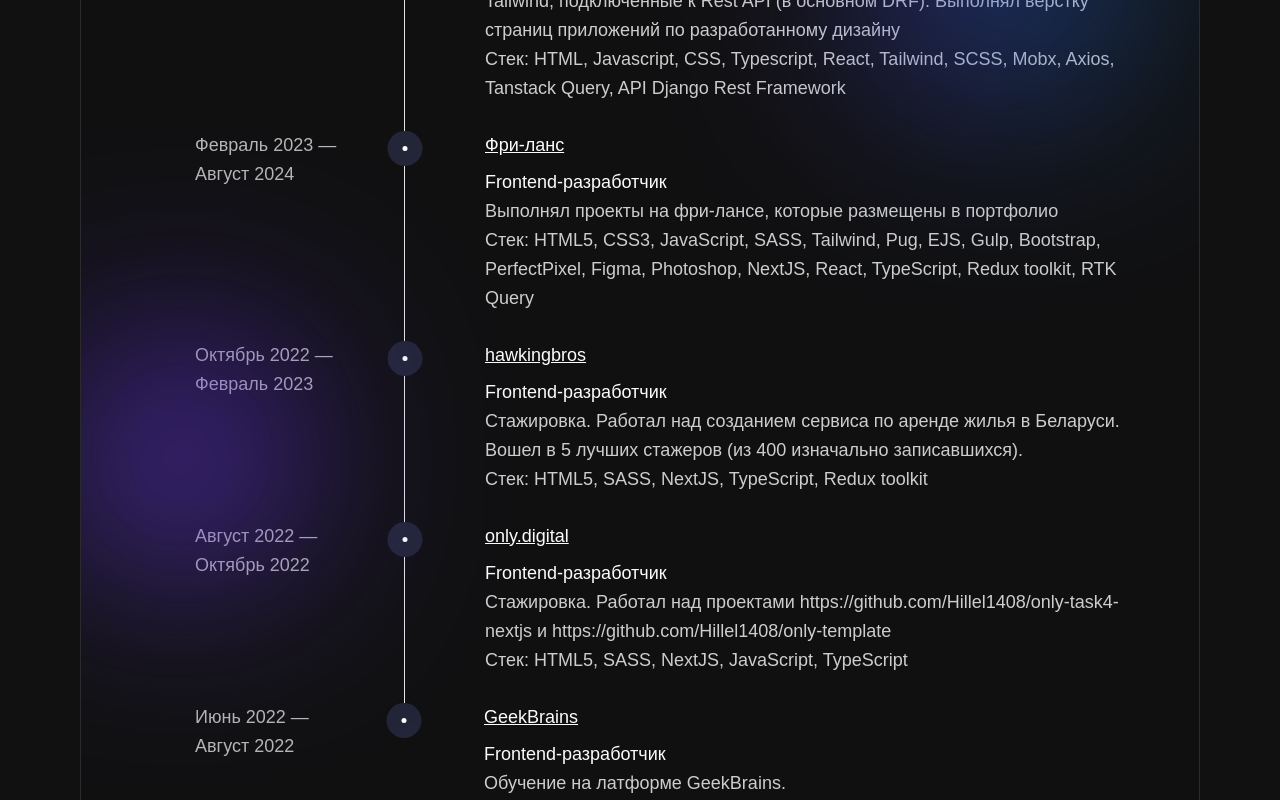
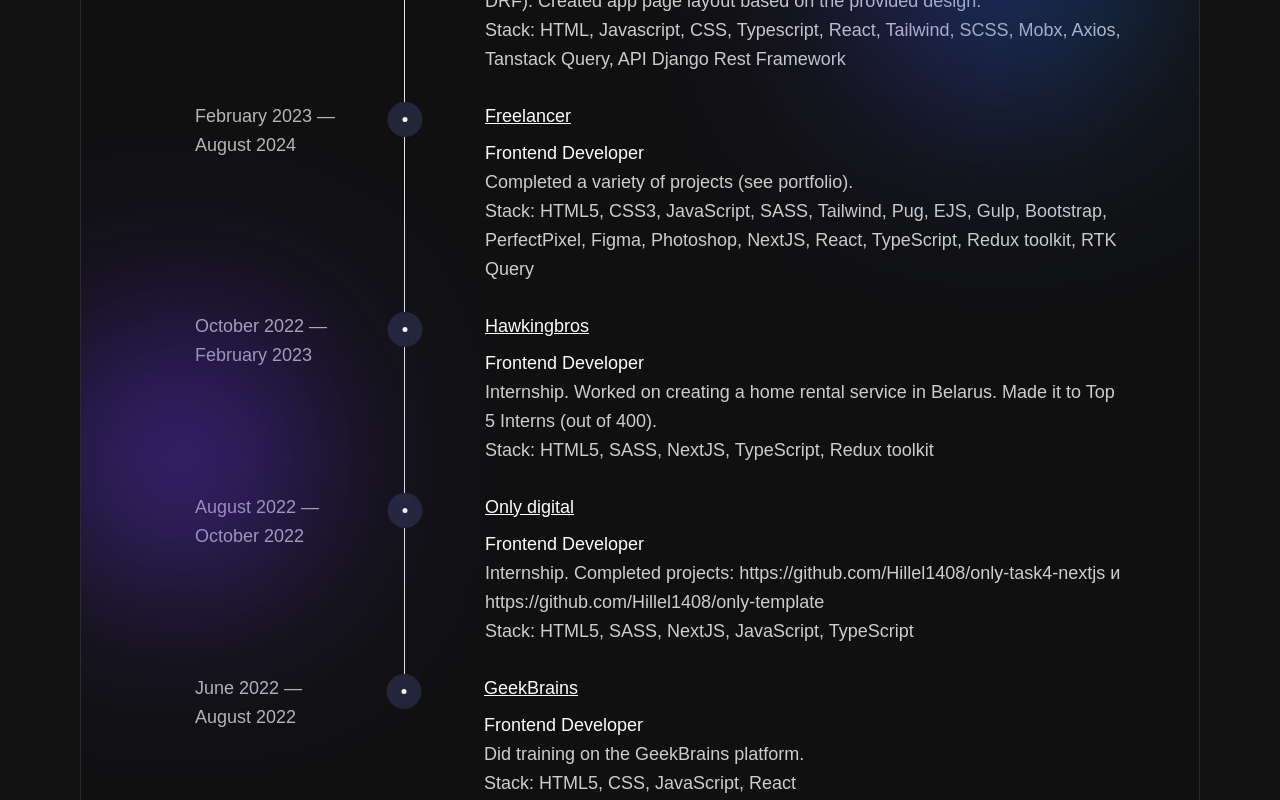
Before and after one commit to Hillel1408/daragan-media, a React (Create React App) app: page / in a window 1280 px wide. Shown: the part 4260-5060 px from the top of the page. Built offline with nearby package versions, Linux system fonts and the light colour scheme.

Commit message:
локализация

```diff
--- a/public/locales/en/translation.json
+++ b/public/locales/en/translation.json
@@ -73,5 +73,36 @@
     "TheTrueFacts1": "The True Facts",
     "TheTrueFacts2": "React-powered app for checking celebrity info",
     "LSAdmin1": "LS-Admin",
-    "LSAdmin2": "React-powered admin panel for a license server"
+    "LSAdmin2": "React-powered admin panel for a license server",
+    "Experience": "Experience",
+    "DvgProject": "DvG Project",
+    "DvgProject1": "August 2024",
+    "DvgProject2": "till now",
+    "DvgProject3": "Frontend Developer",
+    "DvgProject4": "Built React/TypeScript web applications using Tailwind and RestAPI (mostly DRF). Created app page layout based on the provided design.",
+    "DvgProject5": "Stack: HTML, Javascript, CSS, Typescript, React, Tailwind, SCSS, Mobx, Axios, Tanstack Query, API Django Rest Framework",
+    "Freelancer": "Freelancer",
+    "Freelancer1": "February 2023",
+    "Freelancer2": "August 2024",
+    "Freelancer3": "Frontend Developer",
+    "Freelancer4": "Completed a variety of projects (see portfolio).",
+    "Freelancer5": "Stack: HTML5, CSS3, JavaScript, SASS, Tailwind, Pug, EJS, Gulp, Bootstrap, PerfectPixel, Figma, Photoshop, NextJS, React, TypeScript, Redux toolkit, RTK Query",
+    "Hawkingbros": "Hawkingbros",
+    "Hawkingbros1": "October 2022",
+    "Hawkingbros2": "February 2023",
+    "Hawkingbros3": "Frontend Developer",
+    "Hawkingbros4": "Internship. Worked on creating a home rental service in Belarus. Made it to Top 5 Interns (out of 400).",
+    "Hawkingbros5": "Stack: HTML5, SASS, NextJS, TypeScript, Redux toolkit",
+    "OnlyDigital": "Only digital",
+    "OnlyDigital1": "August 2022",
+    "OnlyDigital2": "October 2022",
+    "OnlyDigital3": "Frontend Developer",
+    "OnlyDigital4": "Internship. Completed projects: https://github.com/Hillel1408/only-task4-nextjs и https://github.com/Hillel1408/only-template",
+    "OnlyDigital5": "Stack: HTML5, SASS, NextJS, JavaScript, TypeScript",
+    "GeekBrains": "GeekBrains",
+    "GeekBrains1": "June 2022",
+    "GeekBrains2": "August 2022",
+    "GeekBrains3": "Frontend Developer",
+    "GeekBrains4": "Did training on the GeekBrains platform.",
+    "GeekBrains5": "Stack: HTML5, CSS, JavaScript, React"
 }
--- a/src/components/Experience/Experience.tsx
+++ b/src/components/Experience/Experience.tsx
@@ -1,54 +1,57 @@
 import classNames from "classnames";
 import Observer from "components/Observer/Observer";
+import { useTranslation } from "react-i18next";
 
 export default function Experience() {
+    const { t } = useTranslation();
+
     const list = [
         {
             href: "https://webmobil-agency.ru/",
-            hrefText: "ООО ДВГ Проджект",
-            title: "Frontend-разработчик",
-            text: "Разрабатывал web-приложения на React / TypeScript с использованием Tailwind, подключенные к Rest API (в основном DRF). Выполнял верстку страниц приложений по разработанному дизайну",
-            stack: "Стек: HTML, Javascript, CSS, Typescript, React, Tailwind, SCSS, Mobx, Axios, Tanstack Query, API Django Rest Framework",
-            date: ["Август 2024", "По настоящее время"],
+            hrefText: t("DvgProject"),
+            title: t("DvgProject3"),
+            text: t("DvgProject4"),
+            stack: t("DvgProject5"),
+            date: [t("DvgProject1"), t("DvgProject2")],
         },
         {
             href: "#",
-            hrefText: "Фри-ланс",
-            title: "Frontend-разработчик",
-            text: "Выполнял проекты на фри-лансе, которые размещены в портфолио",
-            stack: "Стек: HTML5, CSS3, JavaScript, SASS, Tailwind, Pug, EJS, Gulp, Bootstrap, PerfectPixel, Figma, Photoshop, NextJS, React, TypeScript, Redux toolkit, RTK Query",
-            date: ["Февраль 2023", "Август 2024"],
+            hrefText: t("Freelancer"),
+            title: t("Freelancer3"),
+            text: t("Freelancer4"),
+            stack: t("Freelancer5"),
+            date: [t("Freelancer1"), t("Freelancer2")],
         },
         {
             href: "https://hawkingbros.com/",
-            hrefText: "hawkingbros",
-            title: "Frontend-разработчик",
-            text: "Стажировка. Работал над созданием сервиса по аренде жилья в Беларуси. Вошел в 5 лучших стажеров (из 400 изначально записавшихся).",
-            stack: "Стек: HTML5, SASS, NextJS, TypeScript, Redux toolkit",
-            date: ["Октябрь 2022", "Февраль 2023"],
+            hrefText: t("Hawkingbros"),
+            title: t("Hawkingbros3"),
+            text: t("Hawkingbros4"),
+            stack: t("Hawkingbros5"),
+            date: [t("Hawkingbros1"), t("Hawkingbros2")],
         },
         {
             href: "https://only.digital/",
-            hrefText: "only.digital",
-            title: "Frontend-разработчик",
-            text: "Стажировка. Работал над проектами https://github.com/Hillel1408/only-task4-nextjs и https://github.com/Hillel1408/only-template",
-            stack: "Стек: HTML5, SASS, NextJS, JavaScript, TypeScript",
-            date: ["Август 2022", "Октябрь 2022"],
+            hrefText: t("OnlyDigital"),
+            title: t("OnlyDigital3"),
+            text: t("OnlyDigital4"),
+            stack: t("OnlyDigital5"),
+            date: [t("OnlyDigital1"), t("OnlyDigital2")],
         },
 
         {
             href: "https://gb.ru/",
-            hrefText: "GeekBrains",
-            title: "Frontend-разработчик",
-            text: "Обучение на латформе GeekBrains.",
-            stack: "Стек: HTML5, CSS, JavaScript, React",
-            date: ["Июнь 2022", "Август 2022"],
+            hrefText: t("GeekBrains"),
+            title: t("GeekBrains3"),
+            text: t("GeekBrains4"),
+            stack: t("GeekBrains5"),
+            date: [t("GeekBrains1"), t("GeekBrains2")],
         },
     ];
     return (
         <div className="pb-[100px] bg-[#111112] md:pb-20 sm:pb-[64px]">
             <div className="container">
-                <h2 className="font-['Intro'] text-[32px] leading-[154%] text-white uppercase text-center mb-8 sm:text-[28px]">Опыт работы</h2>
+                <h2 className="font-['Intro'] text-[32px] leading-[154%] text-white uppercase text-center mb-8 sm:text-[28px]">{t("Experience")}</h2>
                 <div className="border-[#2B2B2D] border pt-[67px] px-[74px] pb-[71px] rounded-[37px] relative overflow-hidden md:py-[41px] md:pl-[26px] md:pr-[36px] sm:-mx-5 sm:rounded-none sm:border-x-0 sm:pl-0">
                     {list.map((item, index) => (
                         <Observer key={index} className2="pl-10">
```
Also changed, not shown: public/locales/ru/translation.json (+32 -1 lines).
